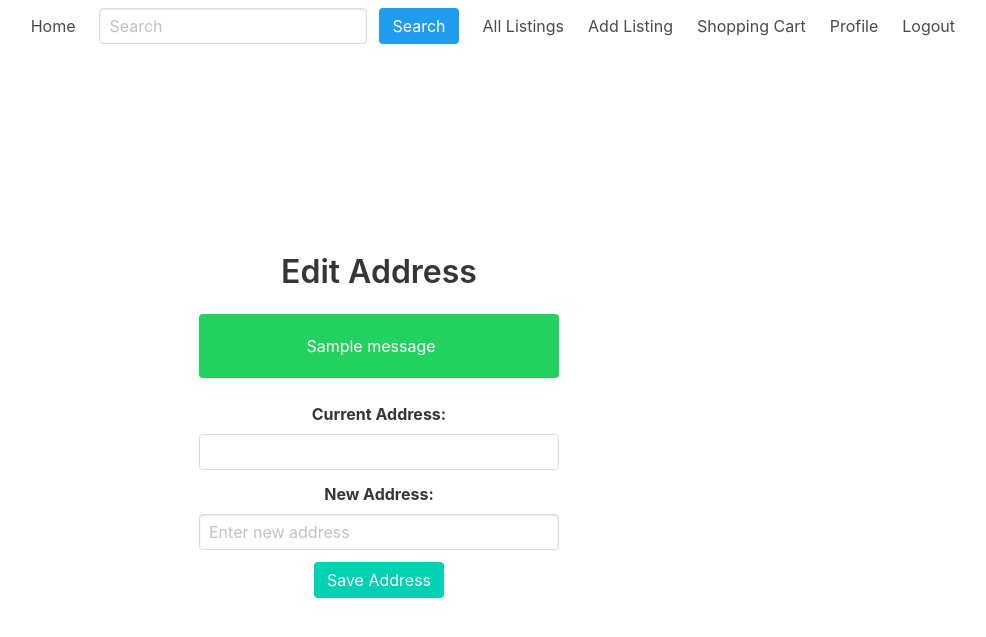
After one commit to nikhilr5-uchi/MPCS51205_FinalProject, a Flask app: template UserAccount/templates/edit_address.html in a window 1280 px wide. The commit adds this page. Shown: the top 637 px of the page, without its empty margins (261-1247 px from the left). Run offline with Flask 3, Linux system fonts and the light colour scheme; the template is opened without the code that fills it, so the values that code supplies are empty; one stand-in notice (Sample message) is shown.

Commit message:
Profile with edit address

```diff
--- /dev/null
+++ b/UserAccount/templates/edit_address.html
@@ -0,0 +1,38 @@
+{% extends "home.html" %}
+
+{% block content %}
+    <div class="column is-4 is-offset-4">
+        <h3 class="title">Edit Address</h3>
+
+        {% with messages = get_flashed_messages(with_categories=true) %}
+            {% for category, message in messages %}
+                <div class="notification is-{{ category }}">
+                    {{ message }}
+                </div>
+            {% endfor %}
+        {% endwith %}
+
+        <form method="POST" action="{{ url_for('main.save_address') }}">
+            <!-- Assuming you have a 'user' variable available -->
+            <div class="field">
+                <label class="label">Current Address:</label>
+                <p class="control">
+                    <input class="input" type="text" name="current_address" value="{{ user.address }}" readonly>
+                </p>
+            </div>
+
+            <!-- Include a hidden input field to capture the current address -->
+            <input type="hidden" name="current_address" value="{{ user.address }}">
+
+            <!-- Additional fields for the new address -->
+            <div class="field">
+                <label class="label">New Address:</label>
+                <p class="control">
+                    <input class="input" type="text" name="new_address" placeholder="Enter new address" required>
+                </p>
+            </div>
+
+            <button type="submit" class="button is-primary">Save Address</button>
+        </form>
+    </div>
+{% endblock %}
```
Also changed, not shown: UserAccount/main.py (+35 -2 lines), UserAccount/templates/profile.html (+25 -3 lines).
